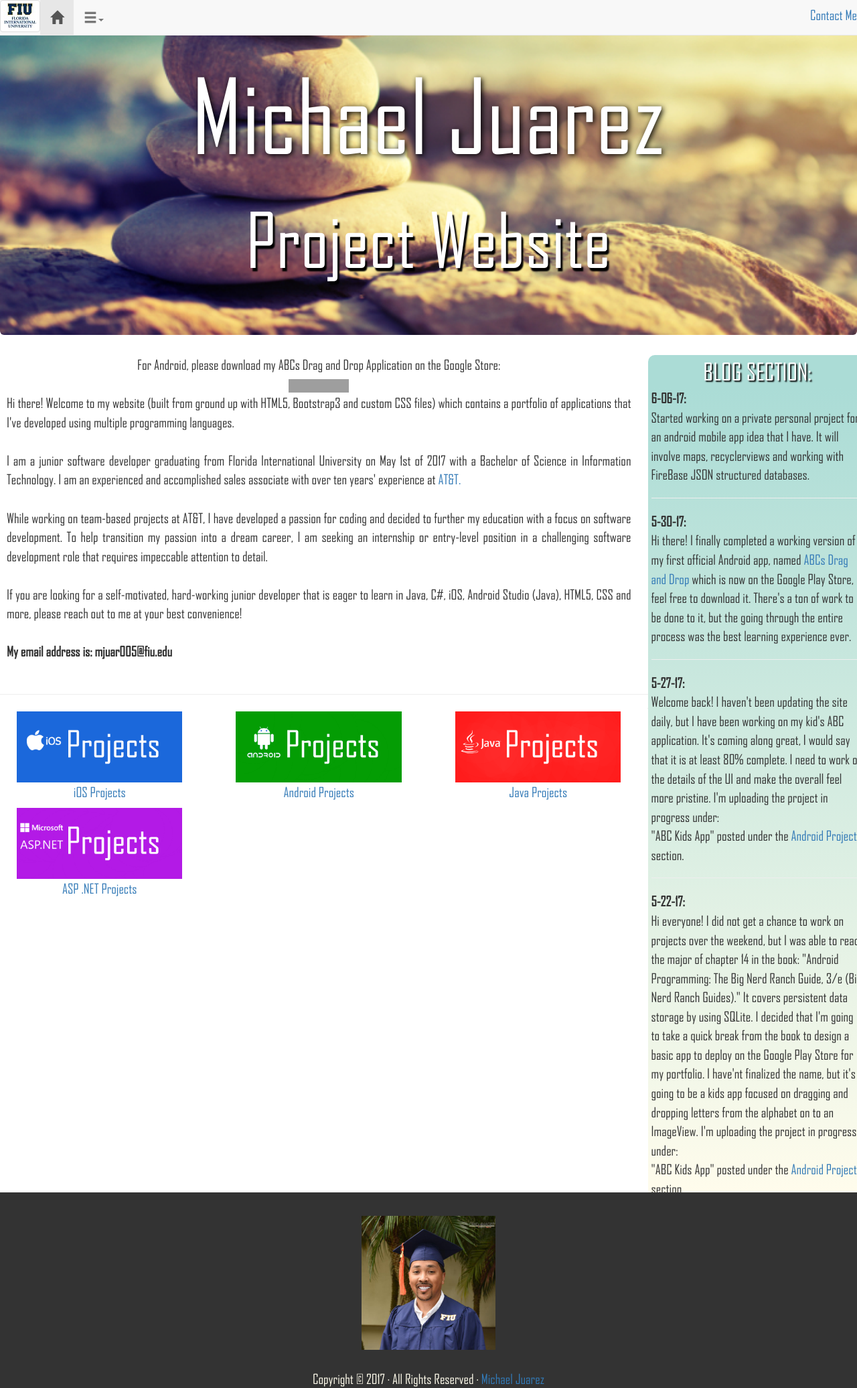
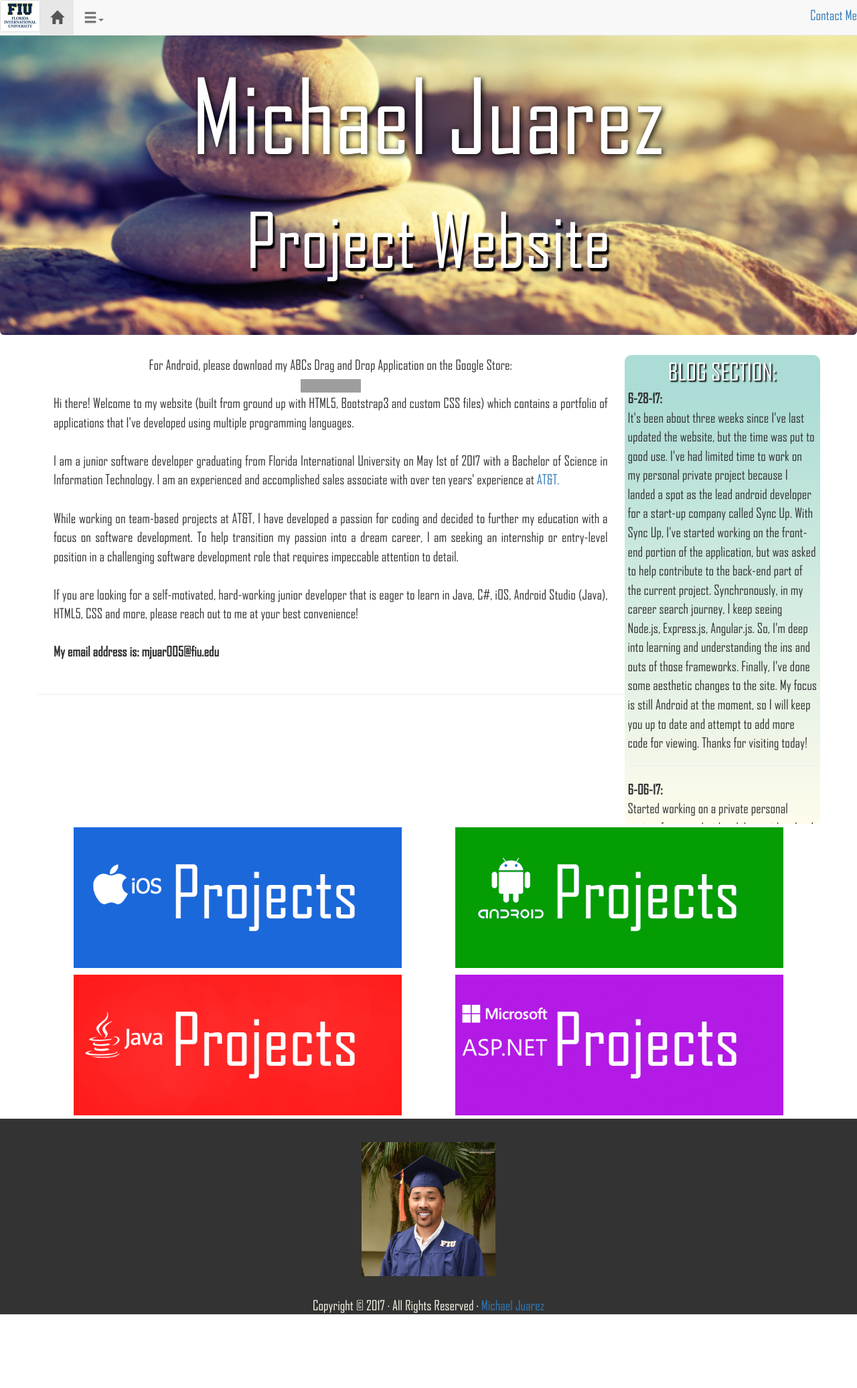
Before and after one commit to MikeJuarez/MikeJuarez.github.io, a Jekyll site: the page index.html, which Jekyll copies as it is, in a window 1280 px wide. Shown: the whole page at 67% size. Built offline with Jekyll 4.4.1, drawn with Linux system fonts in a browser that asks for light colours; grey boxes are pictures that could not be loaded.

Commit message:
Update
- Website aesthetic changes
- Blog update

```diff
--- a/css/mikej.css
+++ b/css/mikej.css
@@ -13,6 +13,10 @@ html, body
     margin: 0px;
     padding: 0px;
     overflow-x: hidden;
+}
+
+.col-scrollable-y {
+
 }
 
 .grayBG2 {
@@ -83,17 +87,7 @@ html, body
     height: 100%;
 }
 
-.col-scollable-y {
-	background: -webkit-linear-gradient(#ABDCD6, #FFFCEC);
-	background: -o-linear-gradient(#ABDCD6, #FFFCEC);
-	background: linear-gradient(#ABDCD6, #FFFCEC);
-    position: relative;
-    overflow-y: scroll;
-	overflow-x: hidden;
-	color: #333333;
-	font-family: 'Agency FB';
 
-}
 
 .blackBG {
 	height: 500px;
@@ -187,7 +181,6 @@ html, body
 		color: #333333;
 		height: 300px;
 		padding: 0px 25px 0px 25px;
-
 	}
 
 	.textintroduction {
@@ -251,7 +244,7 @@ html, body
 	.col-scollable-y {
 		color: #333333;
 		font-size: 18px;
-		height: 1100px;
+		height: 650px;
 		text-align: left;
 		padding-left: 5px;
 		padding-right: 5px;
@@ -316,7 +309,7 @@ html, body
 		color: #333333;
 		font-size: 18px;
 		text-align: left;
-		height: 1200px;
+		height: 650px;
 		padding-left: 5px;
 		padding-right: 5px;
 	}
@@ -377,7 +370,7 @@ html, body
 	.col-scollable-y {
 		color: #333333;
 		font-size: 20px;
-		height: 1200px;
+		height: 650px;
 		padding-left: 5px;
 		padding-right: 5px;
 	}
@@ -418,3 +411,12 @@ html, body
 	box-shadow: 0px 0px 10px 5px #f5cc00;
 	color: white;
 }
+
+.col-scollable-y {
+	border-bottom-left-radius: 10px;
+	border-bottom-right-radius: 10px;
+	background: -webkit-linear-gradient(#ABDCD6, #FFFCEC);
+	overflow-x: hidden;
+	color: #333333;
+	font-family: 'Agency FB';
+}
--- a/index.html
+++ b/index.html
@@ -66,13 +66,12 @@
 </div>
 </div>
 
-<div class="container-fluid">
+<div class="container">
 <div class="row no-gutter">
 
-
-<div class="col-xs-12 col-sm-9 col-md-9 col-lg-9">
+<div class="col-xs-12 col-sm-12 col-md-9 col-lg-9">
  <div class="row">
-  <div class="col-xs-12 col-sm-12, col-md-12 col-lg-12">
+  <div class="col-xs-12">
    <div class="center">
 
  	For Android, please download my ABCs Drag and Drop Application on the Google Store:<br>
@@ -94,47 +93,10 @@
 
            </div>
    <hr>
-
-	  <div class="col-xs-12 col-sm-6 col-md-6 col-lg-4">
-	   <div class="addPaddingUpDown5px">
-	   <div class="center">
-	    <a href="iOS Projects.html"><img src="Images/LinkAppleProjects.png" /><br/>iOS Projects</a>
-	    </div>
-	   </div>
-	  </div>
-
-	  <div class="col-xs-12 col-sm-6 col-md-6 col-lg-4">
-	   <div class="addPaddingUpDown5px">
-	   	<div class="center">
-	     <a href="Android Projects.html"><img src="Images/LinkAndroidProjects.png"/><br/>Android Projects</a>
-		</div>
-	   </div>
-	  </div>
-
-
-	  <div class="col-xs-12 col-sm-6 col-md-6 col-lg-4">
-	   <div class="addPaddingUpDown5px">
-	    <div class="center">
-	     <a href="Java Projects.html"><img src="Images/LinkJavaProjects.png"/><br/>Java Projects</a>
-		</div>
-	   </div>
-	  </div>
-
-      <div class="col-xs-12 col-sm-6 col-md-6 col-lg-4">
-       <div class="addPaddingUpDown5px">
-        <div class="center">
-         <a href="ASPNET Projects.html"><img src="Images/LinkAspProjects.png"/><br/>ASP .NET Projects</a>
-        </div>
-	 </div>
-
-   </div>
-
-  <hr>
  </div>
 </div>
 
-
-<div class="col-xs-12 col-sm-3 col-md-3 col-lg-3">
+<div class="col-xs-12 col-sm-12 col-md-3 col-lg-3">
   <div class="row">
   <div class="center">
   <div class="textblog">
@@ -144,6 +106,10 @@
   </div>
   <div class="row">
   <div class="col-scollable-y">
+  <b>6-28-17:</b><br/>
+    It's been about three weeks since I've last updated the website, but the time was put to good use.  I've had limited time to work on my personal private project because I landed a spot as the lead android developer for a start-up company called Sync Up.  With Sync Up, I've started working on the front-end portion of the application, but was asked to help contribute to the back-end part of the current project.  Synchronously, in my career search journey, I keep seeing Node.js, Express.js, Angular.js.  So, I'm deep into learning and understanding the ins and outs of those frameworks.   Finally, I've done some aesthetic changes to the site. My focus is still Android at the moment, so I will keep you up to date and attempt to add more code for viewing.  Thanks for visiting today!
+  <hr>
+
   <b>6-06-17:</b><br/>
     Started working on a private personal project for an android mobile app idea that I have.  It will involve maps, recyclerviews and working with FireBase JSON structured databases.
   <hr>
@@ -304,13 +270,50 @@
  </div>
  </div>
 </div>
+</div>
+
+<div class="container">
+	<div class="col-xs-12 col-sm-12 col-md-6 col-lg-6">
+	 <div class="addPaddingUpDown5px">
+	  <div class="center">
+	   <a href="iOS Projects.html">
+	    <img src="Images/LinkAppleProjects.png" />
+	   </a>
+	  </div>
+	 </div>
+	</div>
+
+
+	<div class="col-xs-12 col-sm-12 col-md-6 col-lg-6">
+	   <div class="addPaddingUpDown5px">
+	   	<div class="center">
+	     <a href="Android Projects.html"><img src="Images/LinkAndroidProjects.png"/></a>
+		</div>
+	   </div>
+	  </div>
+
+	  <div class="col-xs-12 col-sm-12 col-md-6 col-lg-6">
+	   <div class="addPaddingUpDown5px">
+	    <div class="center">
+	     <a href="Java Projects.html"><img src="Images/LinkJavaProjects.png"/></a>
+		</div>
+	   </div>
+	  </div>
+
+      <div class="col-xs-12 col-sm-12 col-md-6 col-lg-6">
+       <div class="addPaddingUpDown5px">
+        <div class="center">
+         <a href="ASPNET Projects.html"><img src="Images/LinkAspProjects.png"/></a>
+        </div>
+	  </div>
+	 </div>
+ </div>
 
 
   <section class="grayBG2">
 	  <image src="Images/GradPic.jpg"/><br/><br/>
      Copyright &copy; 2017 &middot; All Rights Reserved &middot; <a href="http://mikejuarez.github.io/">Michael Juarez</a>
   </section>
-</div>
 
 
 <!-- jQuery (necessary for Bootstrap's JavaScript plugins) -->
```
